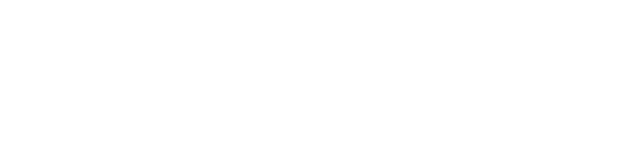
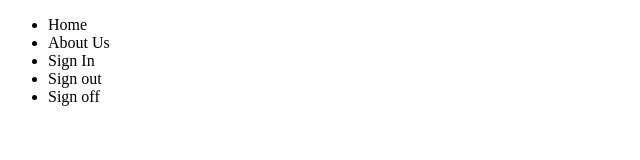
Before and after one commit to nosfertuZodd/Project1, a plain HTML site: page index.html in a window 1280 px wide. Shown: the whole page, without its empty margins (0-640 px from the left). Drawn offline with Linux system fonts and the light colour scheme.

Commit message:
Added another nav item

```diff
--- a/index.html
+++ b/index.html
@@ -6,6 +6,26 @@
     <title>Document</title>
 </head>
 <body>
-
+    <header>
+        <nav>
+            <ul>
+                <li>
+                    Home
+                </li>
+                <li>
+                    About Us
+                </li>
+                <li>
+                    Sign In
+                </li>
+                <li>
+                    Sign out
+                </li>
+                <li>
+                    Sign off
+                </li>
+            </ul>
+        </nav>
+    </header>
 </body>
 </html>
```
